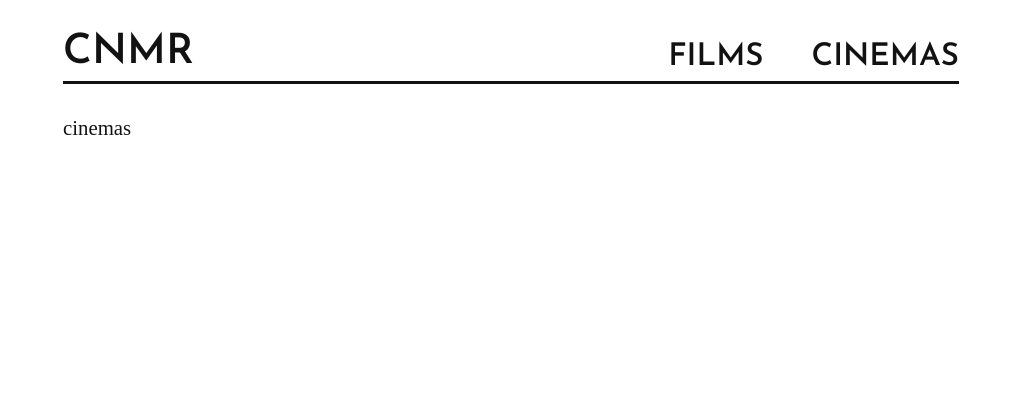
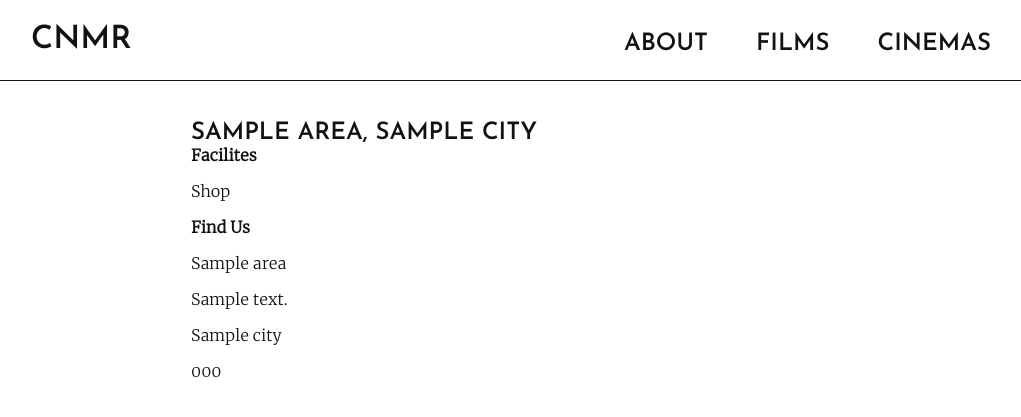
Before and after one commit to joshsj/cnmr, a PHP site: template templates/cinemas.php in a window 1280 px wide. Shown: the top 417 px of the page, without its empty margins (129-1150 px from the left). Run offline with PHP 8.4, Linux system fonts and the light colour scheme; the template is opened without the code that fills it: most values are stand-ins (such as "Sample title", 1, 10 or a date in 2020).

Commit message:
Add error handling, add non-h font, more styling

```diff
--- a/public/fonts/fonts.css
+++ b/public/fonts/fonts.css
@@ -24,3 +24,12 @@
     url("josefin-sans-700.woff2") format("woff2"),
     url("josefin-sans-700.woff") format("woff");
 }
+
+@font-face {
+  font-family: "Merriweather";
+  font-style: normal;
+  font-weight: 300;
+  src: local("Merriweather Light"), local("Merriweather-Light"),
+    url("merriweather-300.woff2") format("woff2"),
+    url("merriweather-300.woff") format("woff");
+}
--- a/public/styles/main.css
+++ b/public/styles/main.css
@@ -10,36 +10,57 @@
 }
 
 body {
-  width: 70%;
+  color: #121212;
+  font-family: "Merriweather", serif;
+}
+
+main {
   margin: 0 auto;
-  /* boost base font size */
-  font-size: 1.3rem;
-  color: #121212;
+  width: 50%;
 }
 
 h1,
 h2,
 h3 {
-  font-family: "Josefin Sans";
+  font-family: "Josefin Sans", sans-serif;
   font-weight: 600;
   text-transform: uppercase;
 }
 
+p {
+  margin-bottom: 1rem;
+}
+
+p:last-child {
+  margin-bottom: 0;
+}
+
 /* header */
 
+#header-container {
+  padding: 1.5rem 0;
+  border-bottom: 0.1rem solid currentColor;
+  margin-bottom: 2.5rem;
+  display: flex;
+  justify-content: center;
+}
+
 header {
+  width: 75%;
   display: flex;
   justify-content: space-between;
   align-items: flex-end;
-  padding-bottom: 0.5rem;
-  border-bottom: 0.2rem solid currentColor;
-  margin: 2rem 0;
 }
 
 /* remove link coloring */
 header a {
   color: currentColor;
   text-decoration: none;
+}
+
+header a:hover {
+  color: cornflowerblue;
+  transition: color 0.25s ease;
 }
 
 header > nav > ul {
--- a/routes/Films.php
+++ b/routes/Films.php
@@ -60,9 +60,9 @@ class Films extends AbstractRouteHandler
           return $film->id == $args["id"];
         }));
 
-        $this->get("view")->render($res, "films.php", [
+        $this->get("view")->render($res, "films-id.php", [
           "title" => "Film",
-          "films" => [$film]
+          "film" => $film
         ]);
         return $res;
       }
--- /dev/null
+++ b/templates/404.php
@@ -0,0 +1,3 @@
+<h1>404</h1>
+
+<p><a href="/home">Home</a></p>
--- a/templates/cinemas.php
+++ b/templates/cinemas.php
@@ -1 +1,14 @@
-<p>cinemas</p>
+<?php foreach ($cinemas as $c) : ?>
+  <section>
+    <h2><?= (isset($c->area) ? $c->area . ", " : "") . $c->city ?></h2>
+
+    <p><b>Facilites</b></p>
+    <p><?= $c->shop ? "Shop" : "None" ?></p>
+
+    <p><b>Find Us</b></p>
+    <p><?= $c->area ?></p>
+    <p><?= $c->address ?></p>
+    <p><?= $c->city ?></p>
+    <p><?= $c->postcode ?></p>
+  </section>
+<?php endforeach ?>
--- a/templates/films.php
+++ b/templates/films.php
@@ -2,10 +2,6 @@
   <section>
     <h1><?= $film->title ?></h1>
     <p><?= $film->description ?></p>
-    <p><b>Certificate </b><?= $film->certificate ?></p>
-    <p><b>Released </b><?= $film->released ?></p>
-    <p><b>Runtime </b><?= $film->runtime ?> minutes</p>
-    <p><b>Director </b><?= $film->director ?></p>
-    <p><b>Genres </b><?= implode(", ", $film->genres) ?></p>
+    <p><b><a href="/films/<?= $film->id ?>">See more</a></b></p>
   </section>
 <?php endforeach ?>
--- a/templates/layout.php
+++ /dev/null
@@ -1,29 +0,0 @@
-<!DOCTYPE html>
-<html lang="en">
-
-<head>
-  <meta charset="UTF-8">
-  <meta name="viewport" content="width=device-width, initial-scale=1.0">
-  <link rel="stylesheet" href="/styles/main.css">
-  <title><?= (isset($title) ? "$title :: " : "") . "CNMR" ?></title>
-</head>
-
-<body>
-  <header>
-    <h1><a href="/home">CNMR</a></h1>
-    <nav>
-      <ul>
-        <li>
-          <h2><a href="/films">Films</a></h2>
-        </li>
-        <li>
-          <h2><a href="/cinemas">Cinemas</a></h2>
-        </li>
-      </ul>
-    </nav>
-  </header>
-
-  <?= $content ?>
-</body>
-
-</html>
--- /dev/null
+++ b/templates/main.php
@@ -0,0 +1,36 @@
+<!DOCTYPE html>
+<html lang="en">
+
+<head>
+  <meta charset="UTF-8">
+  <meta name="viewport" content="width=device-width, initial-scale=1.0">
+  <link rel="stylesheet" href="/styles/main.css">
+  <title><?= (isset($title) ? "$title :: " : "") . "CNMR" ?></title>
+</head>
+
+<body>
+  <div id="header-container">
+    <header>
+      <h1><a href="/home">CNMR</a></h1>
+      <nav>
+        <ul>
+          <li>
+            <h2><a>About</a></h2>
+          </li>
+          <li>
+            <h2><a href="/films">Films</a></h2>
+          </li>
+          <li>
+            <h2><a href="/cinemas">Cinemas</a></h2>
+          </li>
+        </ul>
+      </nav>
+    </header>
+  </div>
+
+  <main>
+    <?= $content ?>
+  </main>
+</body>
+
+</html>
```
Also changed, not shown: public/index.php (+22 -8 lines), routes/Cinemas.php (+7 -2 lines), templates/films-id.php (added, +9 -0 lines), public/fonts/merriweather-300.woff (added), public/fonts/merriweather-300.woff2 (added).
